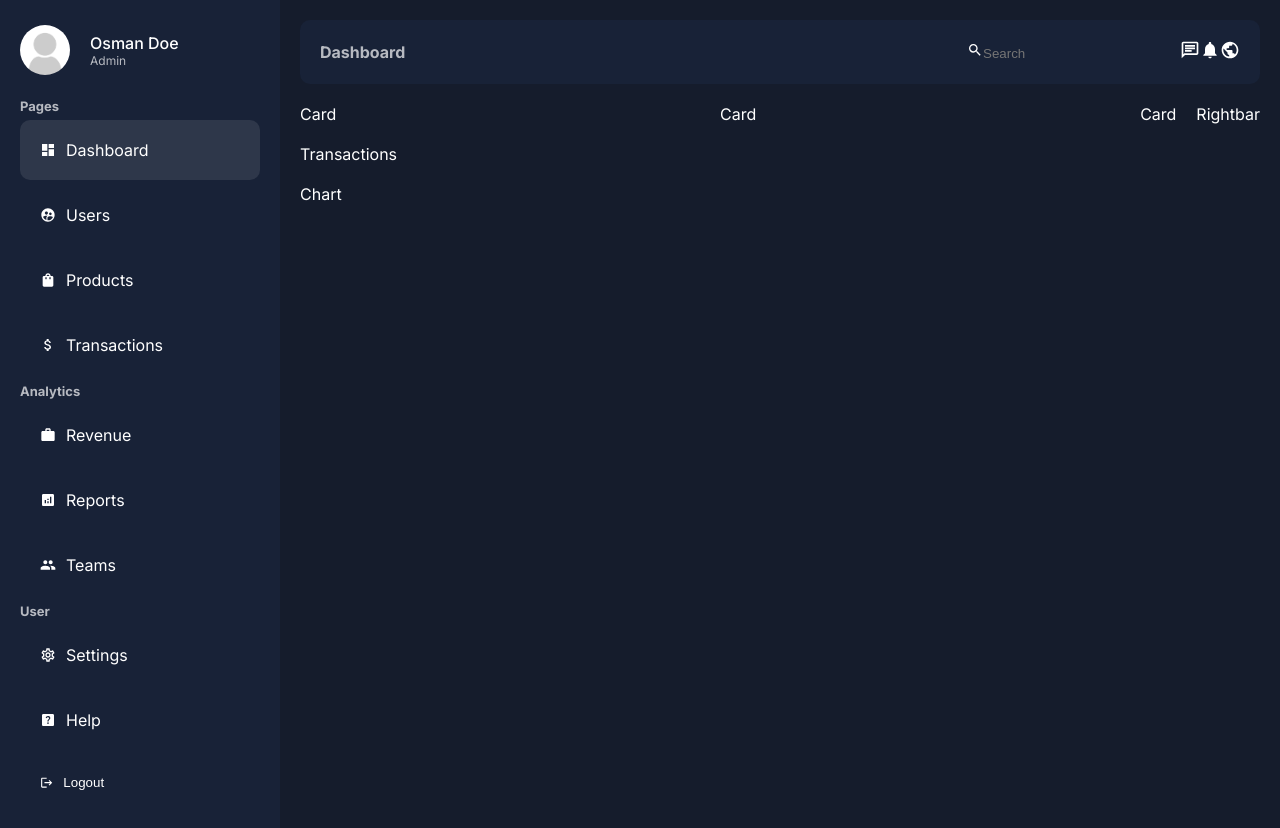
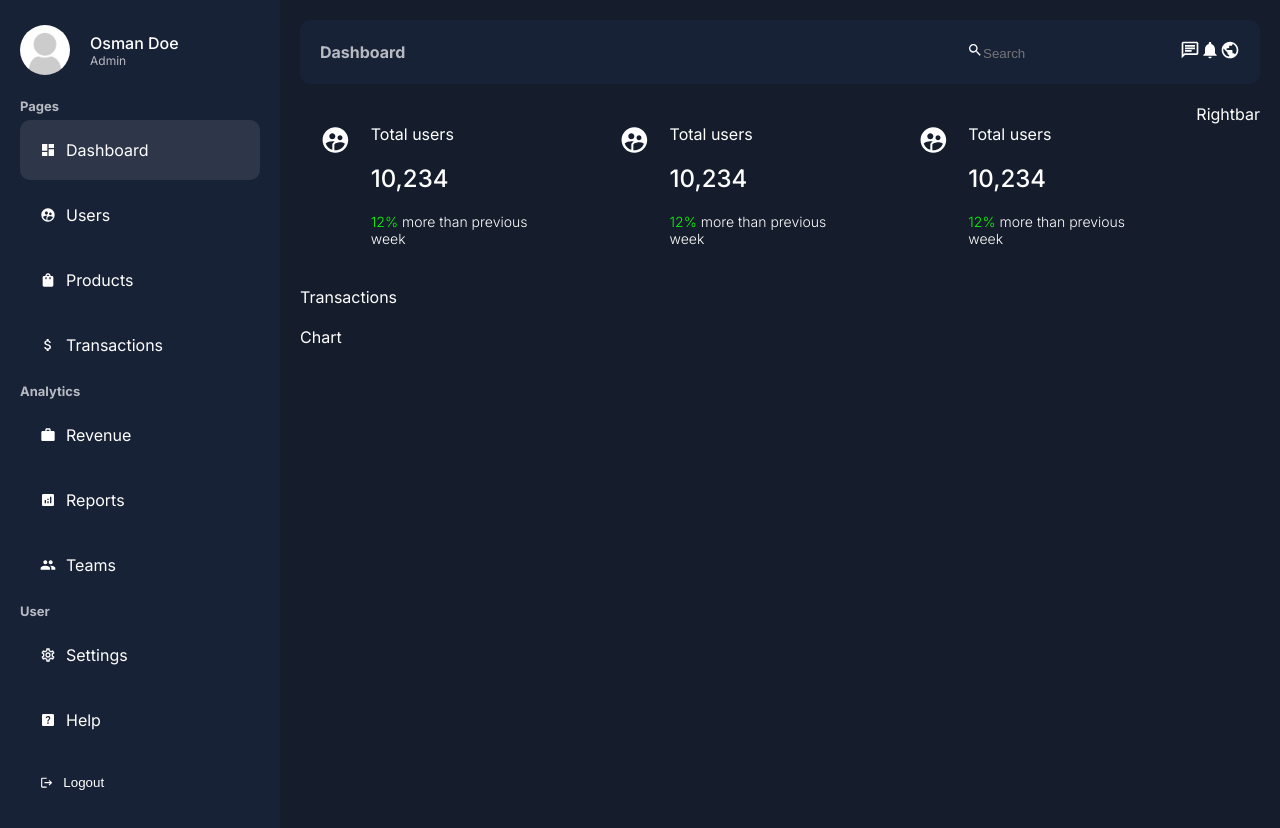
Before and after one commit to osmanalisevinc/admin-dashboard, a Next.js app: page /dashboard in a window 1280 px wide. Built offline with nearby package versions, Linux system fonts and the light colour scheme.

Commit message:
add card

```diff
--- a/app/ui/dashboard/card/card.jsx
+++ b/app/ui/dashboard/card/card.jsx
@@ -1,10 +1,20 @@
-import React from 'react'
-import styles from "./card.module.css"
+import React from "react";
+import styles from "./card.module.css";
+import { MdSupervisedUserCircle } from "react-icons/md";
 
 const Card = () => {
   return (
-    <div className={styles.container}>Card</div>
-  )
-}
+    <div className={styles.container}>
+      <MdSupervisedUserCircle size={32} />
+      <div className={styles.texts}>
+        <span className={styles.title}>Total users</span>
+        <span className={styles.number}>10,234</span>
+        <span className={styles.detail}>
+          <span className={styles.positive}>12% </span>more than previous week
+        </span>
+      </div>
+    </div>
+  );
+};
 
-export default Card
+export default Card;
--- a/app/ui/dashboard/card/card.module.css
+++ b/app/ui/dashboard/card/card.module.css
@@ -1,3 +1,37 @@
 .container{
+    background-color: var(--bg);
+    padding: 20px;
+    border-radius: 10px;
+    display: flex;
+    gap: 20px;
+    cursor: pointer;
+    width: 100%;
+}
 
+.container:hover{
+    background-color: #2e374a;
 }
+
+.texts{
+    display: flex;
+    flex-direction: column;
+    gap: 20px;
+}
+
+.number{
+    font-size: 24px;
+    font-weight: 500;
+}
+
+.detail{
+    font-size: 14px;
+    font-weight: 300;
+}
+
+.positive{
+    color: lime;
+}
+
+.negative{
+    color: red;
+}
```
